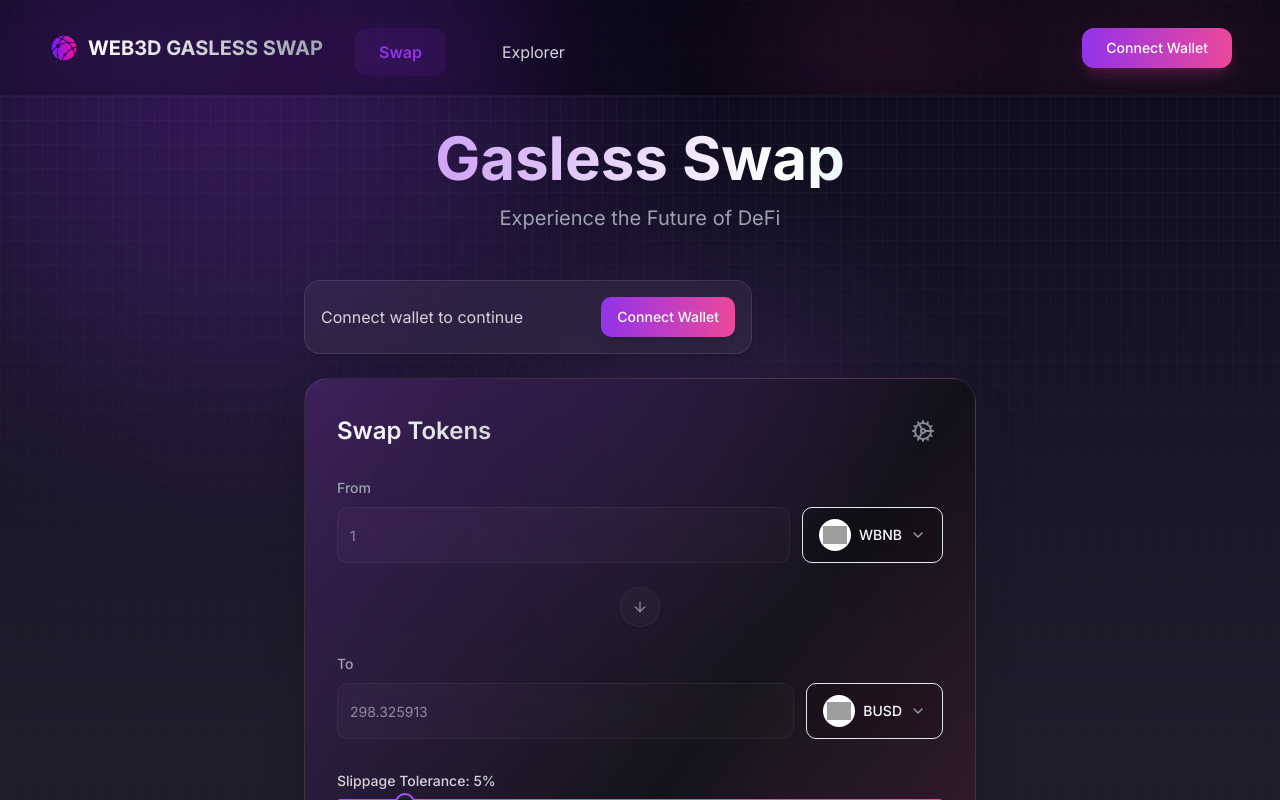
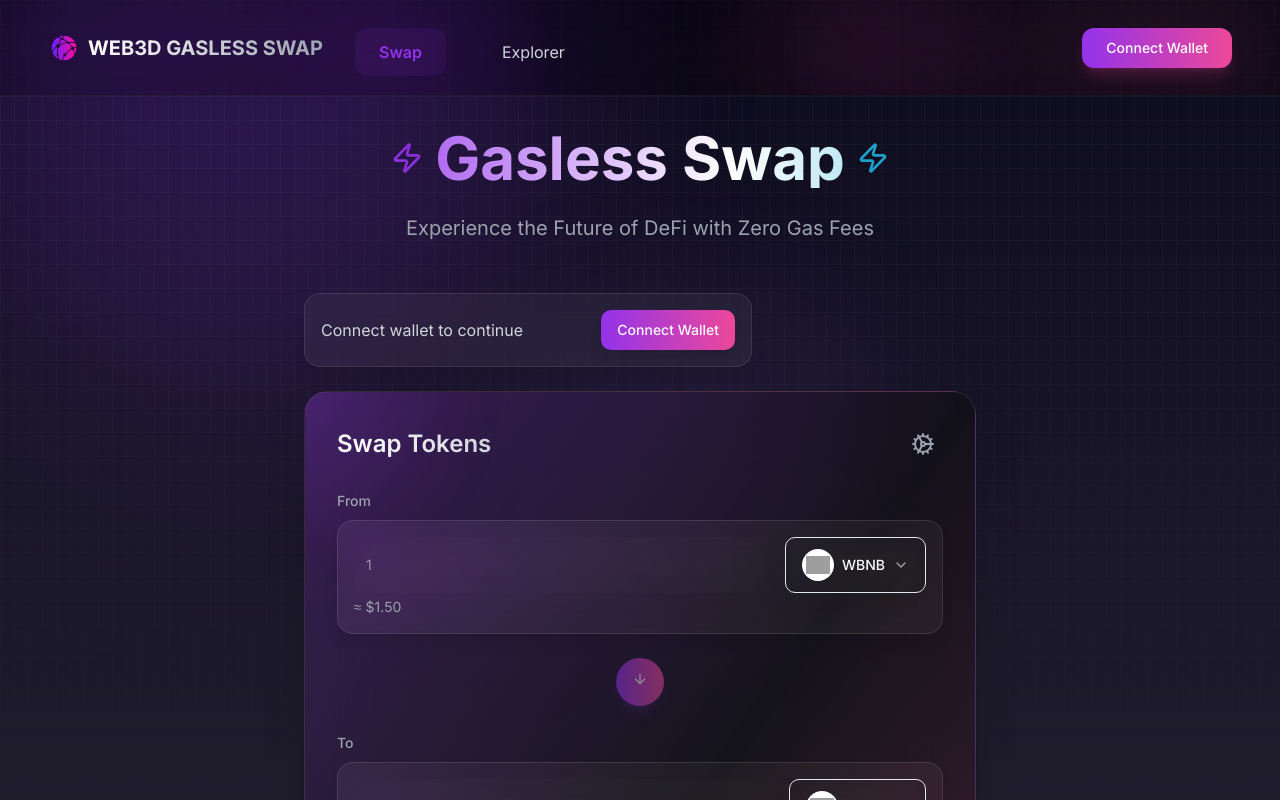
Before and after one commit to mrl006/neon-glass-swap, a React (Vite) app: page / in a window 1280 px wide. Shown: the top 800 px of the page. Built offline with nearby package versions, Linux system fonts and the light colour scheme; grey boxes are pictures that could not be loaded.

Commit message:
Refactor: Improve UI and add icons
- Enhanced the user interface for a more modern and intuitive experience.
- Integrated icons for improved visual clarity and user engagement.

```diff
--- a/src/components/swap/SwapInputs.tsx
+++ b/src/components/swap/SwapInputs.tsx
@@ -7,6 +7,7 @@ import { ArrowDown } from 'lucide-react';
 import TokenSelector from '../TokenSelector';
 import { SwapState } from '@/services/swapService';
 import { TokenModel } from '@/models/TokenModel';
+import { HoverCard, HoverCardContent, HoverCardTrigger } from '@/components/ui/hover-card';
 
 interface SwapInputsProps {
   state: SwapState;
@@ -29,6 +30,7 @@ const SwapInputs: React.FC<SwapInputsProps> = ({
     <div className="space-y-6">
       <div className="space-y-2">
         <Label htmlFor="from-amount" className="text-sm text-gray-400">From</Label>
+        <div className="glass-panel p-4 rounded-2xl bg-white/5 backdrop-blur-xl border border-white/10 transition-all duration-200 hover:bg-white/10">
           <div className="flex gap-3">
             <div className="flex-1">
               <Input
@@ -37,9 +39,14 @@ const SwapInputs: React.FC<SwapInputsProps> = ({
                 placeholder="0.0"
                 value={state.amount}
                 onChange={onAmountChange}
-              className="glass-input text-lg h-14 bg-white/5 border-white/10 focus:border-neon-purple/50 focus:ring-neon-purple/20"
+                className="glass-input text-lg h-14 bg-transparent border-none focus:ring-0 placeholder:text-gray-500"
                 disabled={disabled}
               />
+              {state.fromToken && (
+                <div className="text-sm text-gray-400 mt-1">
+                  ≈ ${(parseFloat(state.amount || "0") * 1.5).toFixed(2)}
+                </div>
+              )}
             </div>
             <div>
               <TokenSelector
@@ -50,22 +57,31 @@ const SwapInputs: React.FC<SwapInputsProps> = ({
             </div>
           </div>
         </div>
+      </div>
 
       <div className="flex justify-center">
+        <HoverCard>
+          <HoverCardTrigger asChild>
             <Button
               type="button"
               size="icon"
               variant="outline"
               onClick={onSwitchTokens}
-          className="rounded-full w-10 h-10 bg-white/5 border-white/10 hover:bg-white/10 hover:border-white/20 transition-all duration-300"
+              className="rounded-full w-12 h-12 bg-gradient-to-r from-neon-purple to-neon-pink border-none shadow-lg shadow-neon-purple/20 hover:shadow-neon-purple/40 transition-all duration-300 hover:scale-110"
               disabled={disabled}
             >
-          <ArrowDown className="h-5 w-5" />
+              <ArrowDown className="h-5 w-5 text-white animate-bounce" />
             </Button>
+          </HoverCardTrigger>
+          <HoverCardContent className="w-auto">
+            <p className="text-sm">Switch tokens</p>
+          </HoverCardContent>
+        </HoverCard>
       </div>
 
       <div className="space-y-2">
         <Label htmlFor="to-amount" className="text-sm text-gray-400">To</Label>
+        <div className="glass-panel p-4 rounded-2xl bg-white/5 backdrop-blur-xl border border-white/10 transition-all duration-200 hover:bg-white/10">
           <div className="flex gap-3">
             <div className="flex-1 relative">
               <Input
@@ -73,12 +89,17 @@ const SwapInputs: React.FC<SwapInputsProps> = ({
                 type="text"
                 placeholder="0.0"
                 value={isLoadingQuote ? "Loading..." : state.quote?.outputAmount.toFixed(6) || "0.0"}
-              className="glass-input text-lg h-14 bg-white/5 border-white/10"
+                className="glass-input text-lg h-14 bg-transparent border-none focus:ring-0 placeholder:text-gray-500"
                 disabled
               />
+              {state.toToken && state.quote && (
+                <div className="text-sm text-gray-400 mt-1">
+                  ≈ ${(state.quote.outputAmount * 1.5).toFixed(2)}
+                </div>
+              )}
               {isLoadingQuote && (
                 <div className="absolute right-3 top-1/2 transform -translate-y-1/2">
-                <div className="animate-spin rounded-full h-4 w-4 border-t-2 border-b-2 border-neon-purple"></div>
+                  <div className="w-5 h-5 rounded-full border-2 border-neon-purple border-t-transparent animate-spin" />
                 </div>
               )}
             </div>
@@ -92,6 +113,7 @@ const SwapInputs: React.FC<SwapInputsProps> = ({
           </div>
         </div>
       </div>
+    </div>
   );
 };
 
--- a/src/index.css
+++ b/src/index.css
@@ -80,22 +80,27 @@
 
 @layer components {
   .glass-panel {
-    @apply backdrop-blur-xl bg-white/5 border border-white/10 rounded-2xl shadow-lg;
+    @apply backdrop-blur-xl bg-white/5 border border-white/10 rounded-2xl shadow-lg transition-all duration-300;
   }
 
   .glass-input {
-    @apply backdrop-blur-xl bg-white/5 border border-white/10 rounded-xl focus:ring-2 focus:ring-neon-purple focus:border-neon-purple;
+    @apply backdrop-blur-xl bg-white/5 border border-white/10 rounded-xl focus:ring-2 focus:ring-neon-purple focus:border-neon-purple transition-all duration-300;
   }
 
   .neon-border {
-    @apply border border-neon-purple shadow-neon-purple;
+    @apply border border-neon-purple shadow-neon-purple transition-all duration-300;
   }
 
   .neon-button {
-    @apply bg-gradient-to-r from-neon-purple to-neon-pink text-white font-semibold py-2 px-6 rounded-full shadow-lg hover:opacity-90 transition-all duration-300;
+    @apply bg-gradient-to-r from-neon-purple to-neon-pink text-white font-semibold py-2 px-6 rounded-full shadow-lg hover:opacity-90 transition-all duration-300 hover:shadow-neon-purple/40 hover:scale-105;
   }
 
   .gradient-text {
     @apply bg-gradient-to-r from-white to-gray-400 bg-clip-text text-transparent;
   }
+
+  .animate-gradient {
+    @apply animate-[gradient_8s_ease_infinite];
+    background-size: 200% 200%;
+  }
 }
--- a/src/pages/Index.tsx
+++ b/src/pages/Index.tsx
@@ -1,43 +1,60 @@
+
 import React from 'react';
-import { Cog } from 'lucide-react';
+import { Cog, Zap } from 'lucide-react';
 import NavigationBar from '@/components/NavigationBar';
 import GlassBackground from '@/components/GlassBackground';
 import WalletConnect from '@/components/WalletConnect';
 import SwapForm from '@/components/SwapForm';
 import Footer from '@/components/Footer';
+
 const Index = () => {
-  return <GlassBackground>
+  return (
+    <GlassBackground>
       <div className="min-h-screen flex flex-col">
         <NavigationBar />
 
         <main className="flex-1 container mx-auto px-4 py-8">
           <div className="max-w-3xl mx-auto text-center mb-12">
-            <h1 className="text-6xl font-bold mb-4 bg-gradient-to-r from-neon-purple via-white to-neon-blue bg-clip-text text-transparent animate-gradient"> Gasless Swap</h1>
-            <p className="text-xl text-gray-400">
-              Experience the Future of DeFi
+            <div className="inline-flex items-center gap-3 mb-6">
+              <Zap className="w-8 h-8 text-neon-purple animate-pulse" />
+              <h1 className="text-6xl font-bold bg-gradient-to-r from-neon-purple via-white to-neon-blue bg-clip-text text-transparent animate-gradient">
+                Gasless Swap
+              </h1>
+              <Zap className="w-8 h-8 text-neon-blue animate-pulse" />
+            </div>
+            <p className="text-xl text-gray-400 max-w-lg mx-auto leading-relaxed">
+              Experience the Future of DeFi with Zero Gas Fees
             </p>
           </div>
 
           <div className="max-w-2xl mx-auto">
             <WalletConnect />
 
-            <div className="glass-panel p-8 rounded-3xl border border-white/10 shadow-2xl backdrop-blur-2xl bg-gradient-to-br from-purple-900/40 via-black/50 to-pink-900/40">
+            <div className="glass-panel p-8 rounded-3xl border border-white/10 shadow-2xl backdrop-blur-2xl bg-gradient-to-br from-purple-900/40 via-black/50 to-pink-900/40 relative overflow-hidden">
+              {/* Animated gradient orbs */}
+              <div className="absolute -top-24 -left-24 w-48 h-48 bg-neon-purple/20 rounded-full blur-3xl animate-pulse" />
+              <div className="absolute -bottom-24 -right-24 w-48 h-48 bg-neon-pink/20 rounded-full blur-3xl animate-pulse" />
+
+              <div className="relative z-10">
                 <div className="flex justify-between items-center mb-6">
                   <h2 className="text-2xl font-semibold bg-gradient-to-r from-white to-gray-300 bg-clip-text text-transparent">
                     Swap Tokens
                   </h2>
-                <button className="p-2 hover:bg-white/5 rounded-lg transition-colors">
-                  <Cog className="w-6 h-6 text-gray-400 animate-pulse" />
+                  <button className="p-2 hover:bg-white/5 rounded-lg transition-colors group">
+                    <Cog className="w-6 h-6 text-gray-400 group-hover:text-neon-purple transition-colors" />
                   </button>
                 </div>
 
                 <SwapForm />
               </div>
             </div>
+          </div>
         </main>
 
         <Footer />
       </div>
-    </GlassBackground>;
+    </GlassBackground>
+  );
 };
+
 export default Index;
```
Lines whose indentation alone changed are shown as unchanged.
